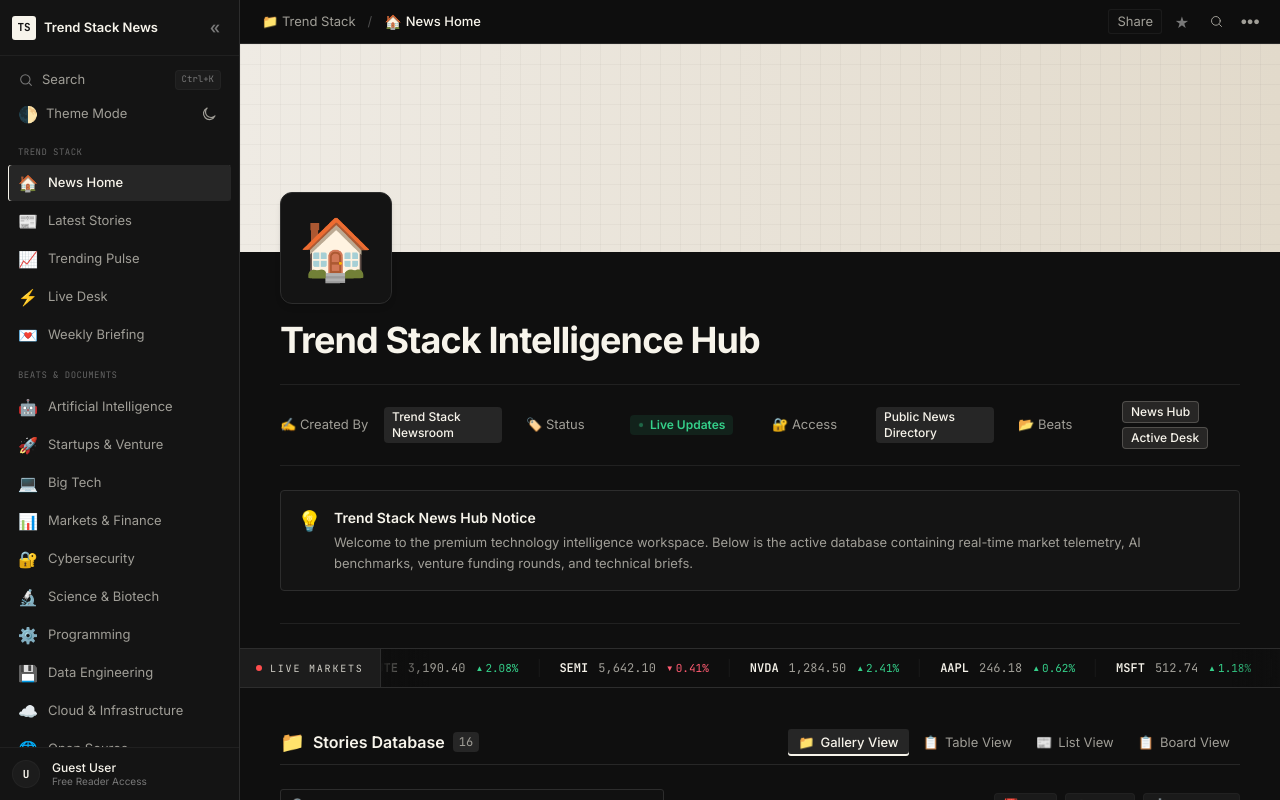
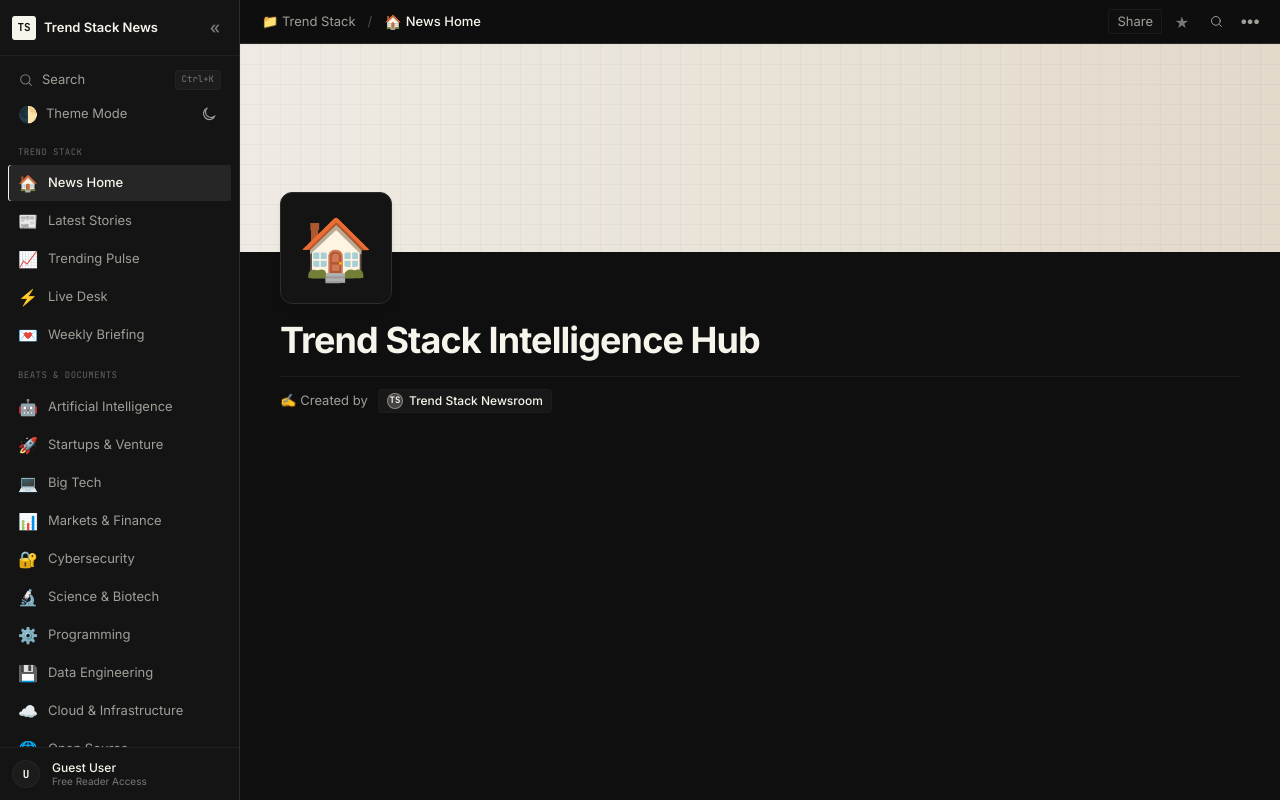
Before and after one commit to IBE-GIDEON/trend-stack, a Next.js app: page /dashboard in a window 1280 px wide. Built offline with nearby package versions, Linux system fonts and the light colour scheme.

Commit message:
chore: simplify dashboard to only keep cover, profile icon, and sidebar, and refine newsroom attribution

```diff
--- a/app/dashboard/page.tsx
+++ b/app/dashboard/page.tsx
@@ -1,58 +1,16 @@
 "use client";
 
-import { useNotion } from "@/lib/notion-context";
 import { Hero } from "@/components/hero/Hero";
-import { MarketTicker } from "@/components/live/MarketTicker";
-import { NewsSection } from "@/components/news/NewsSection";
-import { TrendingSection } from "@/components/live/TrendingSection";
-import { LiveSection } from "@/components/live/LiveSection";
-import { Newsletter } from "@/components/newsletter/Newsletter";
-import { Footer } from "@/components/layout/Footer";
 
 export default function DashboardPage() {
-  const { activeItem } = useNotion();
-
-  // Helper to determine what views to display
-  const isDocBeat =
-    activeItem === "home" ||
-    activeItem === "news" ||
-    activeItem === "ai" ||
-    activeItem === "startups" ||
-    activeItem === "big-tech" ||
-    activeItem === "markets" ||
-    activeItem === "cybersecurity" ||
-    activeItem === "science" ||
-    activeItem === "programming" ||
-    activeItem === "data" ||
-    activeItem === "cloud" ||
-    activeItem === "open-source" ||
-    activeItem === "robotics" ||
-    activeItem === "opinion" ||
-    activeItem === "research" ||
-    activeItem === "products";
-
   return (
     <div className="flex flex-col min-h-screen">
-      {/* Notion Cover and Page header properties */}
+      {/* Notion Cover, Page icon, and header properties */}
       <Hero />
 
-      <div className="flex-1">
-        {/* Dynamic section injection depending on active Notion Sidebar document selection */}
-        {isDocBeat && (
-          <>
-            <MarketTicker />
-            <NewsSection />
-          </>
-        )}
-
-        {activeItem === "trending" && <TrendingSection />}
-
-        {activeItem === "live" && <LiveSection />}
-
-        {activeItem === "newsletter" && <Newsletter />}
+      <div className="flex-1 px-6 lg:px-10 py-6 max-w-editorial mx-auto w-full">
+        {/* We will build active dashboard beats/sections here */}
       </div>
-
-      <Footer />
     </div>
   );
 }
--- a/components/hero/Hero.tsx
+++ b/components/hero/Hero.tsx
@@ -175,64 +175,18 @@
           {info.title}
         </h1>
 
-        {/* ── Notion Page Properties Grid ── */}
-        <div className="mt-6 border-y border-fog/60 py-4 font-sans text-[13px]">
-          <div className="grid grid-cols-1 gap-y-2.5 sm:grid-cols-2 md:grid-cols-3 lg:grid-cols-4 gap-x-6">
-            {/* Property: Created By */}
-            <div className="flex items-center gap-2">
-              <span className="w-24 shrink-0 text-muted">✍️ Created By</span>
-              <span className="rounded bg-steel px-2 py-0.5 text-xs text-soft font-medium">
-                Trend Stack Newsroom
-              </span>
-            </div>
-
-            {/* Property: Status */}
-            <div className="flex items-center gap-2">
-              <span className="w-24 shrink-0 text-muted">🏷️ Status</span>
-              <span className="inline-flex items-center gap-1.5 rounded bg-up/10 px-2 py-0.5 text-xs text-up font-semibold">
-                <span className="h-1.5 w-1.5 rounded-full bg-up animate-pulse-dot" />
-                Live Updates
-              </span>
-            </div>
-
-            {/* Property: Access */}
-            <div className="flex items-center gap-2">
-              <span className="w-24 shrink-0 text-muted">🔐 Access</span>
-              <span className="rounded bg-steel px-2 py-0.5 text-xs text-soft font-medium">
-                Public News Directory
-              </span>
-            </div>
-
-            {/* Property: Beats */}
-            <div className="flex items-center gap-2">
-              <span className="w-24 shrink-0 text-muted">📂 Beats</span>
-              <div className="flex flex-wrap gap-1">
-                {info.tags.map((tag) => (
-                  <span
-                    key={tag}
-                    className="rounded bg-accent/10 px-2 py-0.5 text-xs text-accent font-medium border border-accent/20"
-                  >
-                    {tag}
-                  </span>
-                ))}
-              </div>
-            </div>
+        {/* ── Page Properties / Metadata ── */}
+        <div className="mt-4 border-t border-fog/40 pt-3 text-[13px] font-sans">
+          <div className="flex items-center gap-2">
+            <span className="text-muted flex items-center gap-1 w-[90px] shrink-0">
+              <span>✍️</span> Created by
+            </span>
+            <span className="inline-flex items-center gap-1.5 rounded bg-steel/40 px-2 py-0.5 font-medium text-soft hover:bg-steel/60 transition-all cursor-pointer border border-fog/30 text-[12px]">
+              <span className="h-4 w-4 rounded-full bg-accent/20 border border-accent/40 flex items-center justify-center text-[9px] font-mono text-accent font-bold">TS</span>
+              Trend Stack Newsroom
+            </span>
           </div>
         </div>
-
-        {/* ── Callout Block ── */}
-        <div className="mt-6">
-          <div className="notion-callout bg-charcoal/50">
-            <span className="text-xl select-none">💡</span>
-            <div className="space-y-1">
-              <p className="font-semibold text-soft">Trend Stack News Hub Notice</p>
-              <p className="text-muted leading-relaxed text-[13px]">{info.description}</p>
-            </div>
-          </div>
-        </div>
-
-        {/* ── Page Divider ── */}
-        <hr className="mt-8 border-fog/60" />
       </div>
     </div>
   );
```
